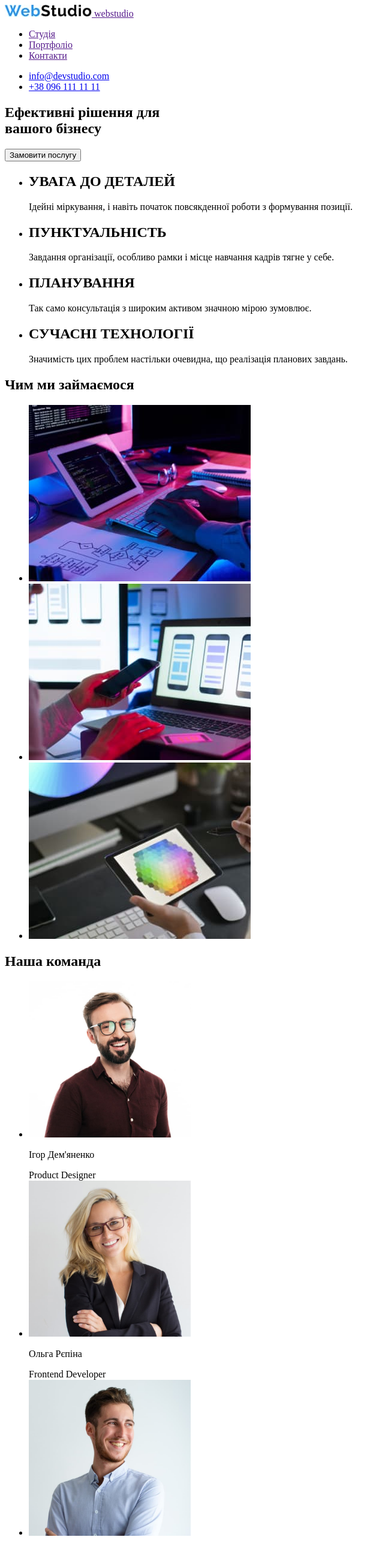
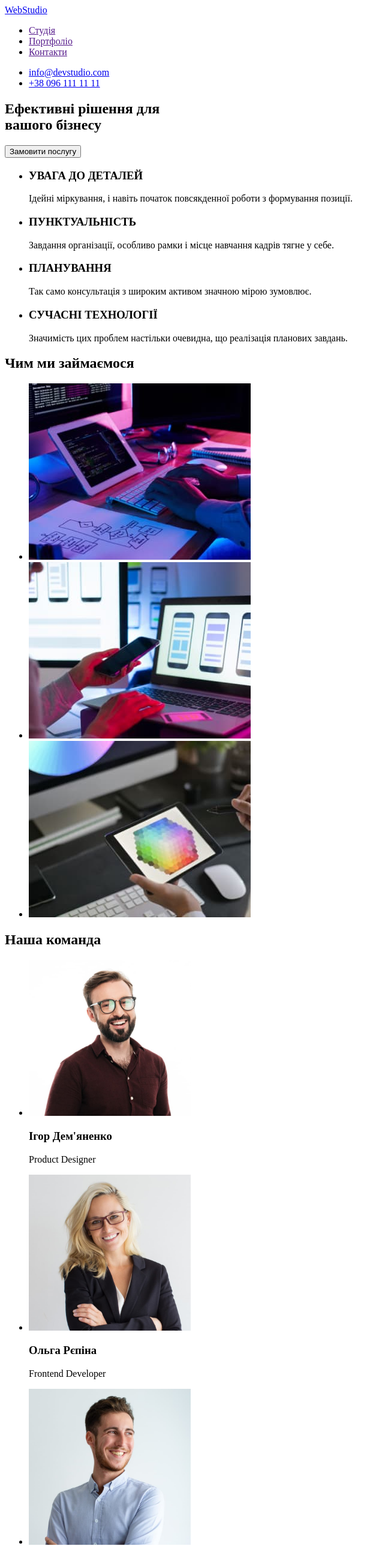
Before and after one commit to Andrii-Hashenko/goit-markup-hw-01, a plain HTML site: page index.html in a window 1280 px wide. Shown: the top 2577 px of the page at 60% size, without its empty margins (0-642 px from the left). Drawn offline with Linux system fonts and the light colour scheme.

Commit message:
Виправлені зауваження:Лого,прихований заголовок,мова,адреса,наша команда

```diff
--- a/index.html
+++ b/index.html
@@ -1,5 +1,5 @@
 <!DOCTYPE html>
-<html lang="en">
+<html lang="uk">
 <head>
     <meta charset="UTF-8">
     <meta http-equiv="X-UA-Compatible" content="IE=edge">
@@ -14,10 +14,7 @@
 Елемент з текстом "Замовити послугу" - це кнопка з type="button".-->
     <header class="">
         <nav>
-            <a href="">
-                <img src="./images/webstudio.jpg" alt="logo studio">
-                webstudio
-            </a>
+            <a href="/">WebStudio</a>
             <ul>
                 <li><a href="">Студія</a></li>
                 <li><a href="">Портфоліо</a></li>
@@ -44,21 +41,22 @@
     Групи однотипних елементів зібрані у списки <ul>. -->
     <main class="">
         <section>
+            <!-- <h2>Що ми пропонуємо</h2> -->
             <ul>
                 <li>
-                    <h2>УВАГА ДО ДЕТАЛЕЙ</h2>
+                    <h3>УВАГА ДО ДЕТАЛЕЙ</h3>
                     <p>Ідейні міркування, і навіть початок повсякденної роботи з формування позиції.</p>
                 </li>
                 <li>
-                    <h2>ПУНКТУАЛЬНІСТЬ</h2>
+                    <h3>ПУНКТУАЛЬНІСТЬ</h3>
                     <p>Завдання організації, особливо рамки і місце навчання кадрів тягне у себе.</p>
                 </li>
                 <li>
-                    <h2>ПЛАНУВАННЯ</h2>
+                    <h3>ПЛАНУВАННЯ</h3>
                     <p>Так само консультація з широким активом значною мірою зумовлює.</p>
                 </li>
                 <li>
-                    <h2>СУЧАСНІ ТЕХНОЛОГІЇ</h2>
+                    <h3>СУЧАСНІ ТЕХНОЛОГІЇ</h3>
                     <p>Значимість цих проблем настільки очевидна, що реалізація планових завдань.</p>
                 </li>
             </ul>
@@ -78,23 +76,23 @@
             <div>
                 <ul>
                     <li><img src="./images/igor.jpg" alt="foto igor" width="270" height="260">
-                        <p>Ігор Дем'яненко</p>
-                        <span>Product Designer</span>
+                        <h3>Ігор Дем'яненко</h3>
+                        <p><span>Product Designer</span></p>
                     </li>
 
                     <li><img src="./images/olga.jpg" alt="foto olga" width="270" height="260">
-                        <p>Ольга Рєпіна</p>
-                        <span>Frontend Developer</span>
+                        <h3>Ольга Рєпіна</h3>
+                       <p><span>Frontend Developer</span></p>
                     </li>
 
                     <li><img src="./images/mykola.jpg" alt="foto mykola" width="270" height="260">
-                        <p>Микола Тарасов</p>
-                        <span>Marketing</span>
+                        <h3>Микола Тарасов</h3>
+                        <p><span>Marketing</span></p>
                     </li>
 
                     <li><img src="./images/myhalo.jpg" alt="foto myhalo" width="270" height="260">
-                        <p>Михайло Єрмаков</p>
-                        <span>UI Designer</span>
+                        <h3>Михайло Єрмаков</h3>
+                        <p><span>UI Designer</span></p>
                     </li>
 
                 </ul>
@@ -105,15 +103,14 @@
     <!-- Логотип в футері - це посилання з текстом.
     Тег <address> використаний тільки у футері -->
     <footer class="">
-        <a href="">
-            <img src="./images/webstudio.jpg" alt="logo studio">
-            webstudio
-        </a>
-        <ul>
-            <li><address>м. Київ, пр-т Лесі Українки, 26</address></li>
-            <li><a href="mailto:info@devstudio.com">info@devstudio.com</a></li>
-            <li><a href="tel:+380961111111">+38 096 111 11 11</a></li>
-        </ul>
+        <a href="/">WebStudio</a>
+        <address>
+            <ul>
+                <li>м. Київ, пр-т Лесі Українки, 26</li>
+                <li>info@devstudio.com</li>
+                <li>+38 096 111 11 11</li>
+            </ul>
+        </address>
     </footer>
 </body>
 </html>
```
